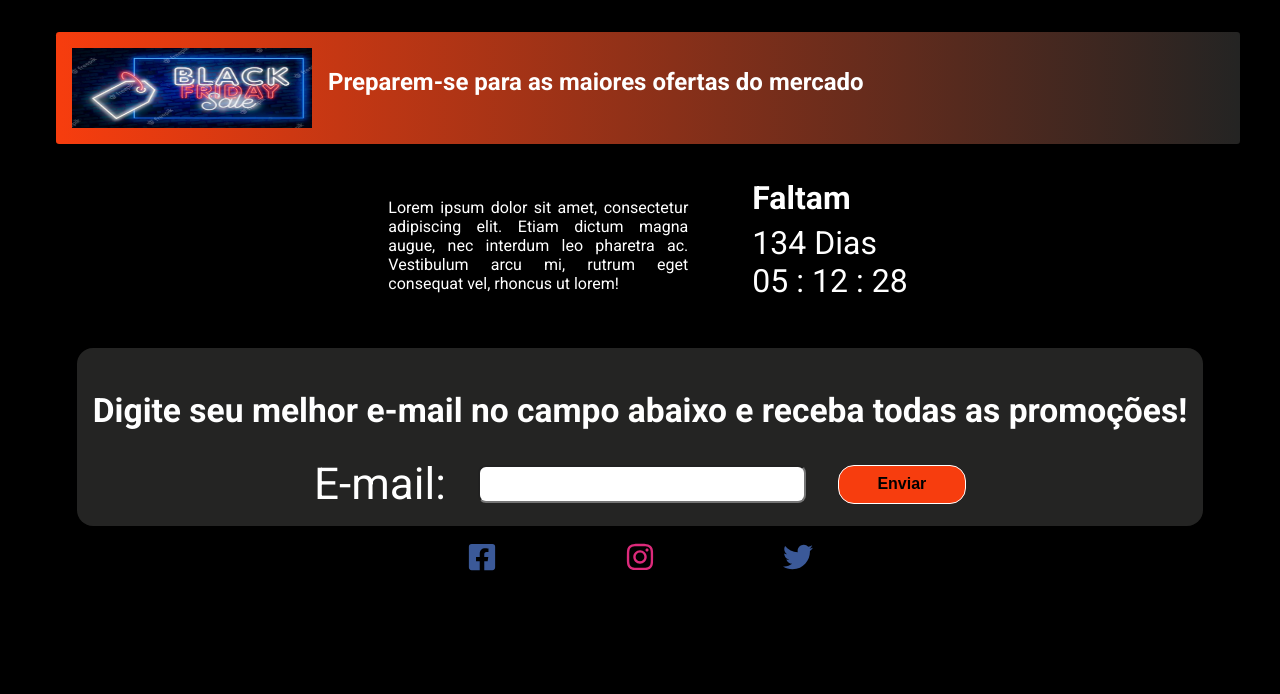
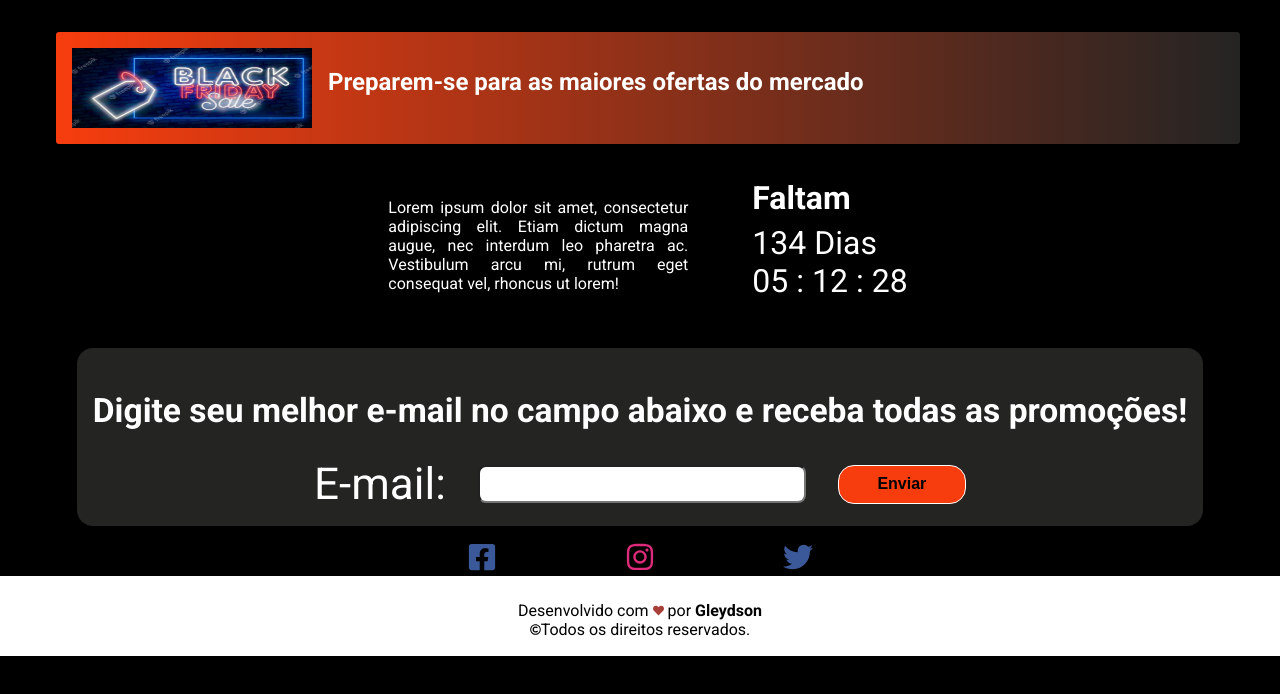
Before and after one commit to gleydson-delcho/desafio-gama-ecommerce, a React (Create React App) app: page / in a window 1280 px wide. Shown: the top 694 px of the page. Built offline with nearby package versions, Linux system fonts and the light colour scheme.

Commit message:
Add the footer component and related styles.

```diff
--- /dev/null
+++ b/src/components/Footer/index.tsx
@@ -0,0 +1,14 @@
+import { FaHeart, FaRegCopyright } from 'react-icons/fa'
+import './styles.scss';
+
+export default function Footer() {
+    return (
+        <footer className="footer">
+            <span>
+                Desenvolvido com <span><FaHeart color="#a83f39" size="11" /></span> por
+                <strong> Gleydson</strong>
+            </span>
+            <p><FaRegCopyright size="11" />Todos os direitos reservados.</p>
+        </footer>
+    )
+}
--- /dev/null
+++ b/src/components/Footer/styles.scss
@@ -0,0 +1,21 @@
+.footer {
+    display: flex;
+    flex-direction: column;
+    align-items: center;
+    justify-content: center ;
+
+    width: 100vw;
+    height: 5rem;
+    background: #fff;
+
+    span {
+        color: #000;
+        margin-top: 1.4rem;
+    }
+
+    p {
+
+        color: #000;
+        margin-top: 0;
+    }
+}
--- a/src/pages/Home/index.tsx
+++ b/src/pages/Home/index.tsx
@@ -4,6 +4,7 @@ import Logo from '../../assets/images/logo.png';
 import { FaFacebookSquare, FaInstagram, FaTwitter } from 'react-icons/fa'
 
 import './styles.scss';
+import Footer from "../../components/Footer";
 
 
 export default function Home() {
@@ -64,6 +65,7 @@ export default function Home() {
         <span><a href="/"><FaInstagram color="#dd2a7b" size="30" /></a></span>
         <span><a href="/"><FaTwitter color="#3b5998" size="30" /></a></span>
       </div>
+      <Footer />
     </div>
   )
 }
--- a/src/pages/Home/styles.scss
+++ b/src/pages/Home/styles.scss
@@ -131,6 +131,12 @@
 @media(max-width: 855px) {
     .containerHome {
 
+        display: flex;
+        flex-direction: column;
+        align-items: center;
+        justify-content: center;
+        margin-left: 1.4rem;
+
         header {
 
             justify-content: center;
@@ -183,4 +189,6 @@
 
         }
     }
+
+
 }
```
